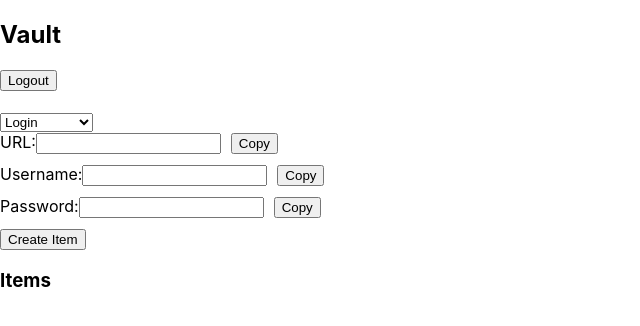
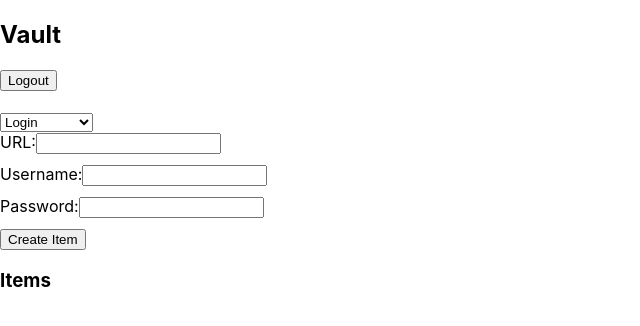
Before and after one commit to kadercoder0/MyPass, a React (Create React App) app in the folder mypass/: page /vault in a window 1280 px wide. Shown: the top 326 px of the page, without its empty margins (0-640 px from the left). Built offline with nearby package versions, Linux system fonts and the light colour scheme.

Commit message:
removed copy top and added copy buttoms ones

```diff
--- a/mypass/src/pages/Vault.js
+++ b/mypass/src/pages/Vault.js
@@ -178,15 +178,22 @@ const Vault = () => {
         }));
     };
 
-    const handleCopy = (text) => {
-        navigator.clipboard.writeText(text)
+    const handleCopy = (itemId, field) => {
+        const item = items.find(item => item.id === itemId); // Find the item by ID
+        const itemData = JSON.parse(item.data); // Parse the data field to access the original data
+
+        const data = itemData[field]; // Get the real value of the field, not the masked one
+
+        navigator.clipboard.writeText(data)
             .then(() => {
-                alert(`Copied to clipboard: ${text}`);
+                alert(`Copied to clipboard: ${data}`);
             })
             .catch((err) => {
                 console.error("Failed to copy: ", err);
             });
     };
+
+
 
     const toggleMask = (itemId, field) => {
         setUnmaskedFields((prev) => ({
@@ -236,13 +243,6 @@ const Vault = () => {
                             onChange={(e) => handleInputChange(field, e.target.value)}
                             required
                         />
-                        <button
-                            type="button"
-                            onClick={() => handleCopy(formData.data[field] || "")}
-                            style={{ marginLeft: "10px" }}
-                        >
-                            Copy
-                        </button>
                     </div>
                 ))}
 
@@ -279,6 +279,13 @@ const Vault = () => {
                             >
                                 {isUnmasked(item.id, key) ? "Mask" : "Unmask"}
                             </button>
+                            <button
+                                type="button"
+                                onClick={() => handleCopy(item.id, key)}  // Pass itemId and field name to copy
+                                style={{ marginLeft: "10px" }}
+                            >
+                                Copy
+                            </button>
                         </div>
                     );
                 }
@@ -299,6 +306,9 @@ const Vault = () => {
         </li>
     );
 })}
+
+
+
             </ul>
         </div>
     );
```
Lines whose indentation alone changed are shown as unchanged.
